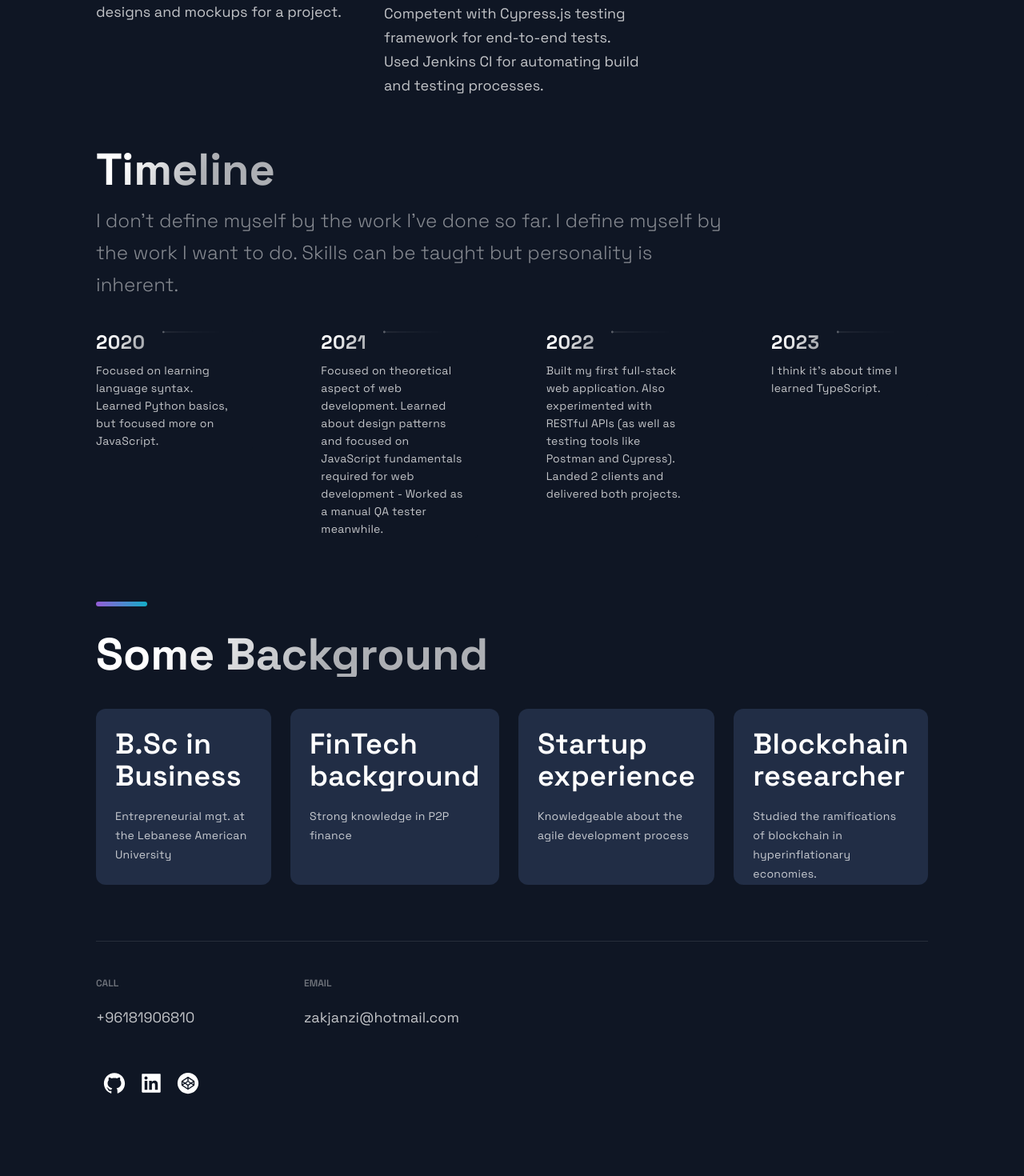
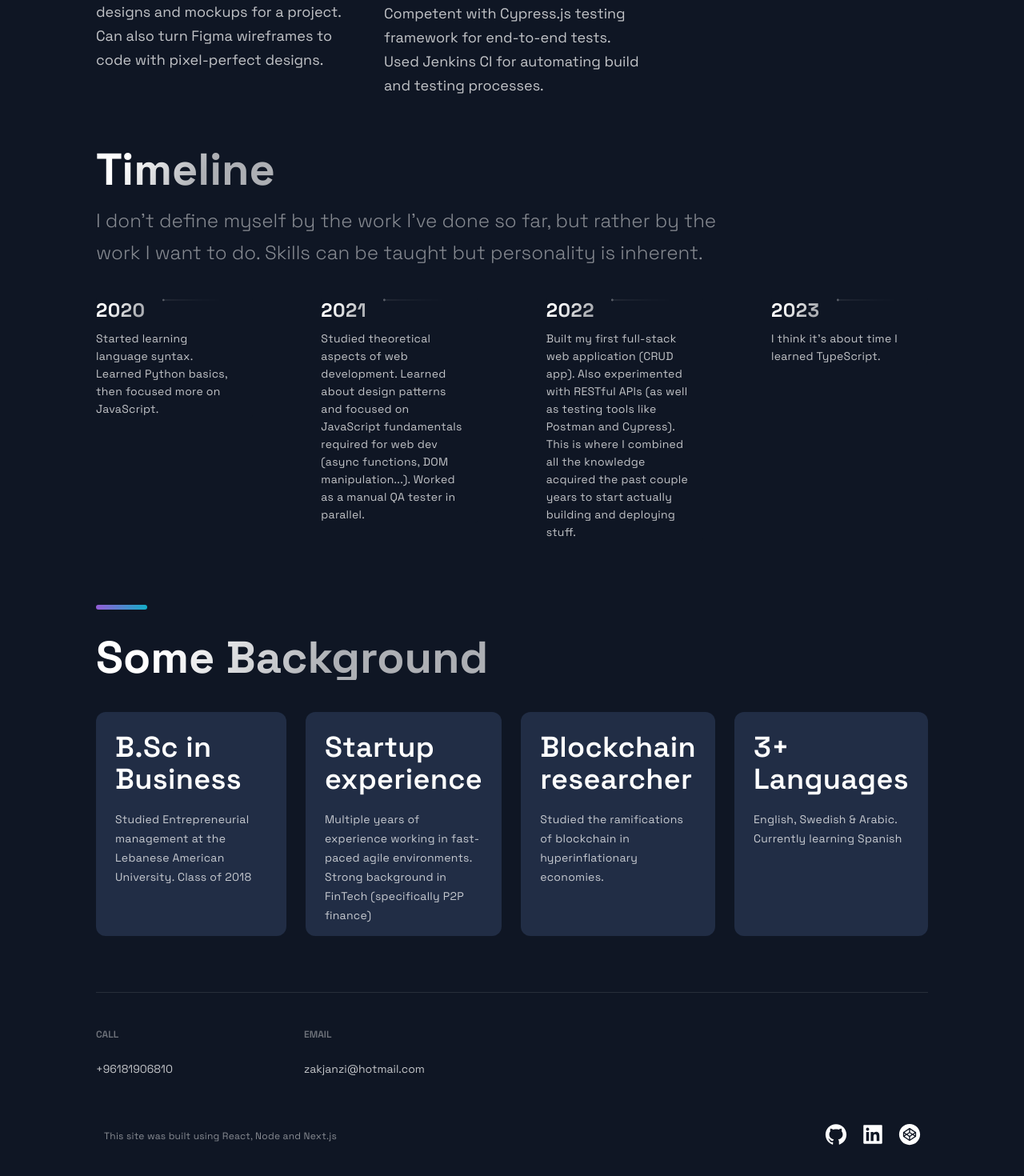
Before and after one commit to zakjanzi/portfolio-website, a Next.js app: page / in a window 1280 px wide. Shown: the part 2804-4274 px from the top of the page at 80% size. Before the commit the page ends 4235 px from the top, so only its background shows below. Built offline with nearby package versions, Linux system fonts and the light colour scheme.

Commit message:
content touch up

```diff
--- a/src/components/BackgroundInfo/BackgroundInfo.js
+++ b/src/components/BackgroundInfo/BackgroundInfo.js
@@ -9,10 +9,10 @@ import { Section, SectionDivider, SectionTitle } from '../../styles/GlobalCompon
 import { Box, Boxes, BoxNum, BoxText } from './BackgroundInfoStyles';
 
 const data = [
-  { title: 'B.Sc in Business', text: 'Entrepreneurial mgt. at the Lebanese American University'},
-  { title: 'FinTech background', text: 'Strong knowledge in P2P finance', },
-  { title: 'Startup experience', text: 'Knowledgeable about the agile development process', },
-  { title: 'Blockchain researcher', text: 'Studied the ramifications of blockchain in hyperinflationary economies.'}
+  { title: 'B.Sc in Business', text: 'Studied Entrepreneurial management at the Lebanese American University. Class of 2018' },
+  { title: 'Startup experience', text: 'Multiple years of experience working in fast-paced agile environments. Strong background in FinTech (specifically P2P finance)', },
+  { title: 'Blockchain researcher', text: 'Studied the ramifications of blockchain in hyperinflationary economies.'},
+  { title: '3+ Languages', text: 'English, Swedish & Arabic. Currently learning Spanish', }
 ];
 
 const BackgroundInfo = () => {
--- a/src/components/BackgroundInfo/BackgroundInfoStyles.js
+++ b/src/components/BackgroundInfo/BackgroundInfoStyles.js
@@ -25,7 +25,7 @@ export const Boxes = styled.div`
 export const Box = styled.div`
   background: #212D45;
   border-radius: 12px;
-  height: 220px;
+  height: 280px;
   padding: 24px;
   @media ${props => props.theme.breakpoints.lg} {
     height: 210px;
@@ -33,13 +33,13 @@ export const Box = styled.div`
   }
 
   @media ${props => props.theme.breakpoints.md} {
-    height: 135px;
+    height: 300px;
     padding: 16px;
   }
 
   @media ${props => props.theme.breakpoints.sm} {
-    height: 110px;
-    padding: 12px;
+    height: 180px;
+    padding: 18px;
 
     &:nth-child(2n){
       grid-row:2;
--- a/src/components/Footer/Footer.js
+++ b/src/components/Footer/Footer.js
@@ -20,8 +20,13 @@ const Footer = () => {
         </LinkColumn>
       </LinkList>
       <SocialIconsContainer>
+      <CompanyContainer>
+          <Slogan>This site was built using React, Node and Next.js</Slogan>
+        </CompanyContainer>
 
         <SocialContainer>
+
+
 
           <SocialIcons href="https://github.com/zakjanzi">
             <AiFillGithub size="3rem" />
--- a/src/components/Footer/FooterStyles.js
+++ b/src/components/Footer/FooterStyles.js
@@ -15,7 +15,7 @@ export const FooterWrapper = styled.section`
 `
 
 export const LinkItem = styled.a`
-	font-size: 18px;
+	font-size: 14px;
 	line-height: 30px;
 	color: rgba(255, 255, 255, 0.75);
 	margin-bottom: 16px;
@@ -85,7 +85,7 @@ export const Slogan = styled.p`
 	color: rgba(255, 255, 255, 0.5);
 	min-width: 280px;
 	letter-spacing: 0.02em;
-	font-size: 18px;
+	font-size: 12px;
 	line-height: 30px;
 	padding: 1rem;
 
--- a/src/components/Technologies/Technologies.js
+++ b/src/components/Technologies/Technologies.js
@@ -37,7 +37,7 @@ const Technologies = () =>  {
         <DiNodejs size="4rem"/>
         <ListContainer>
           <ListTitle>Back-End</ListTitle>
-          <ListParagraph>Experienced with Node.js in building server-side apps as well as RESTful APIs. Competent in Postman for API testing (thanks to my QA background)</ListParagraph>
+          <ListParagraph>Experienced with Node.js in building server-side apps as well as Next.js for RESTful APIs. Competent in Postman for API testing (thanks to the basic scripting experience gained from my QA background)</ListParagraph>
         </ListContainer>
       </ListItem>
 
@@ -53,7 +53,7 @@ const Technologies = () =>  {
         <DiEnvato size="4rem"/>
         <ListContainer>
           <ListTitle>UI/UX Design</ListTitle>
-          <ListParagraph>Experienced with tools like Figma, Photoshop and Illustrator. Can quickly create visually appealing designs and mockups for a project.</ListParagraph>
+          <ListParagraph>Experienced with tools like Figma, Photoshop and Illustrator. Can quickly create visually appealing designs and mockups for a project. Can also turn Figma wireframes to code with pixel-perfect designs.</ListParagraph>
         </ListContainer>
       </ListItem>
 
--- a/src/components/TimeLine/TimeLine.js
+++ b/src/components/TimeLine/TimeLine.js
@@ -5,6 +5,7 @@ import "aos/dist/aos.css"
 //components
 import { CarouselButton, CarouselButtonDot, CarouselButtons, CarouselContainer, CarouselItem, CarouselItemImg, CarouselItemText, CarouselItemTitle, CarouselMobileScrollNode } from './TimeLineStyles';
 import { Section, SectionDivider, SectionText, SectionTitle } from '../../styles/GlobalComponents';
+//content
 import { TimeLineData } from '../../constants/constants';
 
 const TOTAL_CAROUSEL_COUNT = TimeLineData.length;
@@ -55,7 +56,7 @@ const Timeline = () => {
   return (
     <Section id='about' data-aos="fade-up">
       <SectionTitle>Timeline</SectionTitle>
-      <SectionText>I don’t define myself by the work I’ve done so far. I define myself by the work I want to do. Skills can be taught but personality is inherent.</SectionText>
+      <SectionText>I don’t define myself by the work I’ve done so far, but rather by the work I want to do. Skills can be taught but personality is inherent. </SectionText>
       <CarouselContainer ref={carouselRef} onScroll={handleScroll}>
         <>
         {TimeLineData.map((item, index) => (
--- a/src/constants/constants.js
+++ b/src/constants/constants.js
@@ -38,8 +38,8 @@ export const projects = [
 ];
 
 export const TimeLineData = [
-  { year: 2020, text: 'Focused on learning language syntax. Learned Python basics, but focused more on JavaScript.', },
-  { year: 2021, text: 'Focused on theoretical aspect of web development. Learned about design patterns and focused on JavaScript fundamentals required for web development - Worked as a manual QA tester meanwhile.', },
-  { year: 2022, text: 'Built my first full-stack web application. Also experimented with RESTful APIs (as well as testing tools like Postman and Cypress). Landed 2 clients and delivered both projects.', },
+  { year: 2020, text: 'Started learning language syntax. Learned Python basics, then focused more on JavaScript.', },
+  { year: 2021, text: 'Studied theoretical aspects of web development. Learned about design patterns and focused on JavaScript fundamentals required for web dev (async functions, DOM manipulation...). Worked as a manual QA tester in parallel.', },
+  { year: 2022, text: 'Built my first full-stack web application (CRUD app). Also experimented with RESTful APIs (as well as testing tools like Postman and Cypress). This is where I combined all the knowledge acquired the past couple years to start actually building and deploying stuff.', },
   { year: 2023, text: 'I think it\u0027s about time I learned TypeScript.', },
 ];
```
